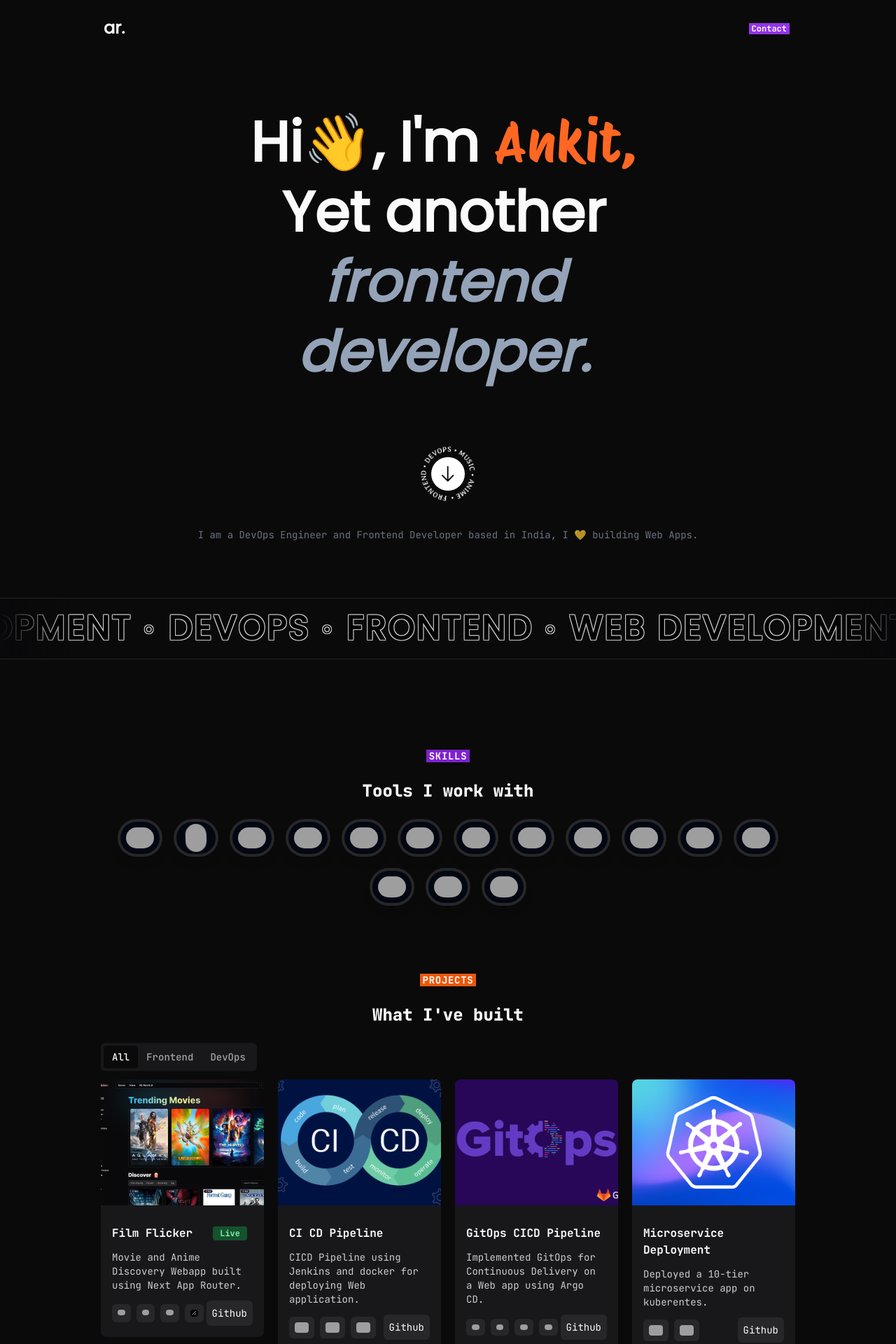
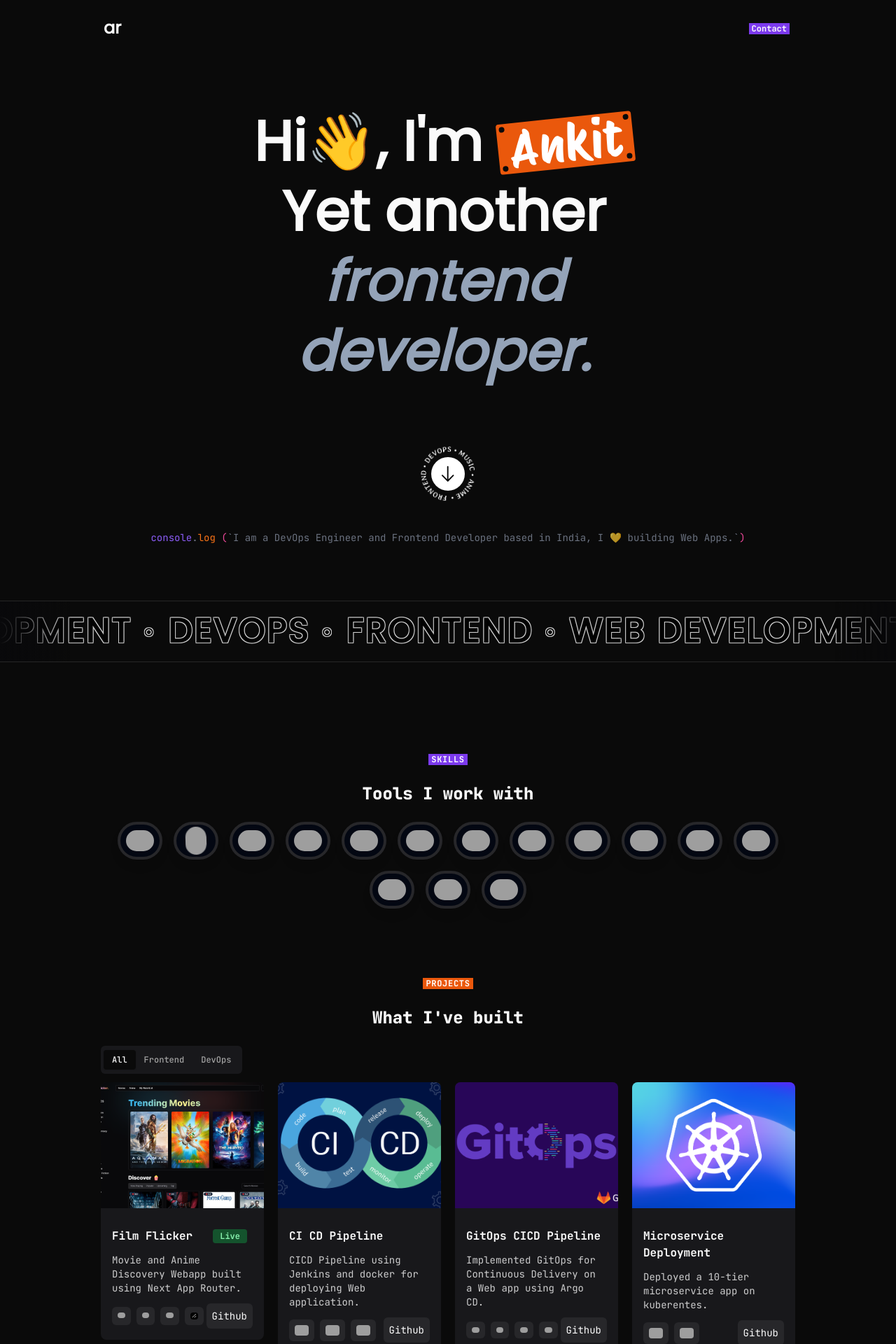
Before and after one commit to ankitrajxd/personal-portfolio, a Next.js app: page / in a window 1280 px wide. Shown: the top 1920 px of the page at 70% size. Built offline with nearby package versions, Linux system fonts and the light colour scheme; grey boxes are pictures that could not be loaded.

Commit message:
redesigned hero section

```diff
--- a/app/About.tsx
+++ b/app/About.tsx
@@ -13,7 +13,7 @@ const About = () => {
         <h2
           className={`text-center font-bold text-sm font-jetbrains  text-white uppercase tracking-wider mb-6`}
         >
-          <span className="bg-gray-500 px-1">About</span>
+          <span className="bg-gray-500  text-xs px-1">About</span>
         </h2>
         <div className="flex items-center gap-3 my-4">
           <div>
@@ -40,7 +40,7 @@ const About = () => {
           DevOps solutions
         </span>{" "}
         for applications and have a passion for creating innovative{" "}
-        <span className="font-bold bg-purple-500 text-white px-1">
+        <span className="font-bold bg-violet-600 text-white px-1">
           Web apps
         </span>{" "}
         using cutting-edge technology stacks.
--- a/app/Hero.tsx
+++ b/app/Hero.tsx
@@ -5,7 +5,7 @@ const Hero = () => {
     <>
       <div
         data-aos="fade-up"
-        className="h-auto mb-[5rem] md:my-0 md:h-[70vh] pr-3 flex items-center justify-center "
+        className="h-auto mb-[2.5rem] md:my-0 md:h-[70vh] pr-3 flex items-center justify-center "
       >
         <div className="mx-[5rem] md:mx-[3rem] lg:mx-[12rem] w-full relative flex items-center justify-start sm:justify-center">
           <h1 className="text-5xl font-bold md:text-7xl xl:text-[5rem] text-left sm:text-center leading-tight md:leading-tight ">
@@ -15,8 +15,12 @@ const Hero = () => {
                 Ankit,
               </span> */}
 
-              <span className="font-protest font-normal text-[#FF6723]">
-                Ankit,
+              <span className="font-protest text-5xl md:text-7xl font-normal bg-orange-600 relative text-white px-4 rounded inline-block -rotate-6 mt-1">
+                <span className="bg-[#0A0A0A] h-2 w-2 inline-block absolute top-1 left-1 rounded-full"></span>
+                <span className="bg-[#0A0A0A] h-2 w-2 inline-block absolute right-1 top-1 rounded-full"></span>
+                <span className="bg-[#0A0A0A] h-2 w-2 inline-block absolute bottom-1 left-1 rounded-full"></span>
+                <span className="bg-[#0A0A0A] h-2 w-2 inline-block absolute bottom-1 right-1 rounded-full"></span>
+                Ankit
               </span>
             </span>{" "}
             Yet another{" "}
@@ -36,9 +40,13 @@ const Hero = () => {
         <CurvedText />
       </div>
 
-      <p className="text-sm text-gray-500 text-center mt-8 font-jetbrains">
-        I am a DevOps Engineer and Frontend Developer based in India, I{" "}
-        <span className="opacity-70">💛</span> building Web Apps.
+      <p className="text-sm text-gray-500 text-center mt-9 font-jetbrains">
+        <span className="text-violet-500">console</span>.
+        <span className="text-orange-500">log</span>
+        <span className="text-pink-500"> (</span>`I am a DevOps Engineer and
+        Frontend Developer based in India, I{" "}
+        <span className="opacity-70">💛</span> building Web Apps.`
+        <span className="text-pink-500">)</span>
       </p>
     </>
   );
--- a/app/Projects.tsx
+++ b/app/Projects.tsx
@@ -12,7 +12,7 @@ const Projects = () => {
   return (
     <div className="relative">
       <h2 className="text-center font-bold text-sm font-jetbrains uppercase tracking-wider mb-6">
-        <span className="bg-orange-600 text-white px-1 ">Projects</span>
+        <span className="bg-orange-600 text-white px-1 text-xs">Projects</span>
       </h2>
       <p className="text-center text-xl font-jetbrains sm:text-2xl mb-6 font-extrabold">
         What I&apos;ve built{" "}
--- a/app/components/LeetcodeStats.tsx
+++ /dev/null
@@ -1,33 +0,0 @@
-import React from "react";
-import axios from "axios";
-
-const LeetcodeStats = async () => {
-  interface statsResponse {
-    status: string;
-    totalSolved: number;
-    easySolved: number;
-    mediumSolved: number;
-    hardSolved: number;
-  }
-
-  const res = await axios.get<statsResponse>(
-    "https://leetcode-stats-api.herokuapp.com/ankitraz"
-  );
-
-  return (
-    <div className="my-3">
-      <p>Leetcode Stats: </p>
-      <ul className="flex gap-1 ">
-        <li className="">{res.data.totalSolved}</li>
-        <li className="bg-green-100 text-green-800 text-sm font-medium me-2 px-2.5 py-0.5  rounded dark:bg-green-900 dark:text-green-300">
-          <span>{res.data.easySolved}</span>
-        </li>
-        <li className="bg-yellow-100 text-yellow-800 text-sm font-medium me-2 px-2.5 py-0.5 rounded dark:bg-yellow-900 dark:text-yellow-300">
-          <span>{res.data.mediumSolved}</span>
-        </li>
-      </ul>
-    </div>
-  );
-};
-
-export default LeetcodeStats;
--- a/app/components/ProjectGrid.tsx
+++ b/app/components/ProjectGrid.tsx
@@ -27,9 +27,15 @@ const ProjectGrid = ({ projectList }: Props) => {
   return (
     <Tabs defaultValue="all" className="font-jetbrains">
       <TabsList className="dark:bg-zinc-900">
-        <TabsTrigger value="all">All</TabsTrigger>
-        <TabsTrigger value="frontend">Frontend</TabsTrigger>
-        <TabsTrigger value="devops">DevOps</TabsTrigger>
+        <TabsTrigger className="text-xs" value="all">
+          All
+        </TabsTrigger>
+        <TabsTrigger className="text-xs" value="frontend">
+          Frontend
+        </TabsTrigger>
+        <TabsTrigger className="text-xs" value="devops">
+          DevOps
+        </TabsTrigger>
       </TabsList>
 
       <TabsContent value="all">
--- a/app/footer/Socials.tsx
+++ b/app/footer/Socials.tsx
@@ -6,7 +6,6 @@ const Socials = () => {
     <div className="flex gap-[1.2rem] text-sm font-jetbrains justify-center items-center">
       {socials.map((s) => (
         <a
-          data-aos="fade-up"
           key={s.name}
           target="_blank"
           className={`opacity-60 transition-all hover:opacity-100`}
--- a/app/nav/NavBar.tsx
+++ b/app/nav/NavBar.tsx
@@ -10,7 +10,7 @@ const NavBar = () => {
       className={`${styles.navbar} flex justify-between my-3 md:my-6 px-[1rem] sm:px-[2rem] lg:px-[9rem]`}
     >
       <Link href={"/"} className="font-extrabold text-2xl ml-1">
-        ar.
+        ar
         {/* <svg
           fill="#000000"
           className="dark:invert w-[27px] h-[27px] opacity-95"
@@ -38,7 +38,7 @@ const NavBar = () => {
           className="text-sm font-jetbrains font-bold mr-2"
           href="mailto:ankitrajxd@gmail.com"
         >
-          <span className="bg-purple-600 px-1 text-xs">Contact</span>
+          <span className="bg-violet-600 px-1 text-xs">Contact</span>
         </a>
       </div>
     </div>
--- a/app/projects/page.tsx
+++ b/app/projects/page.tsx
@@ -7,7 +7,7 @@ const AllProjectsPage = () => {
   return (
     <AnimatedDiv ClassName="px-[1.5rem] lg:px-[9rem] my-[3rem] relative">
       <h2 className="text-center font-bold text-sm font-jetbrains uppercase tracking-wider mb-6">
-        <span className="bg-orange-700 text-white px-1 ">Projects</span>
+        <span className="bg-orange-600 text-white px-1 text-xs">Projects</span>
       </h2>
       <p className="text-center text-2xl sm:text-3xl mb-6 font-extrabold">
         All Projects{" "}
--- a/app/skills/Skill.tsx
+++ b/app/skills/Skill.tsx
@@ -12,7 +12,7 @@ interface Props {
 
 const Skill = ({ skill: s }: Props) => {
   return (
-    <div>
+    <div data-aos="fade-right">
       <div
         key={s.name}
         className={`relative flex ${s.name} justify-center shadow-lg dark:bg-gray-950 bg-opacity-45 rounded-full border-4 dark:border-zinc-800 w-[3.5rem] md:w-[4rem] p-1 md:p-2 md:hover:scale-[1.125] transition-transform ease-in-out duration-300
--- a/app/skills/SkillGrid.tsx
+++ b/app/skills/SkillGrid.tsx
@@ -8,7 +8,7 @@ const Skills = () => {
   return (
     <div className="relative">
       <h2 className="text-center font-bold text-sm font-jetbrains uppercase tracking-wider mb-6">
-        <span className="bg-purple-700 text-white px-1 ">Skills</span>
+        <span className="bg-violet-600 text-white px-1 text-xs">Skills</span>
       </h2>
       <p className="text-center font-jetbrains text-xl sm:text-2xl mb-6 font-extrabold">
         Tools I work with{" "}
```
Also changed, not shown: app/page.tsx (+0 -54 lines).
